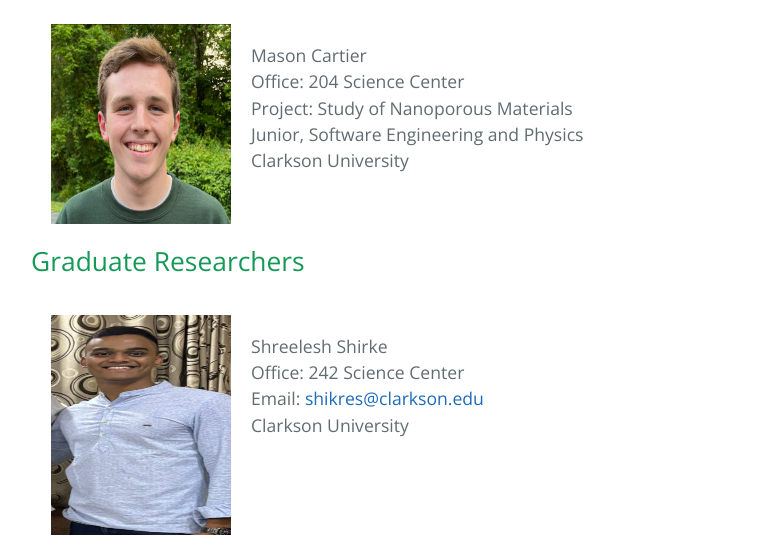
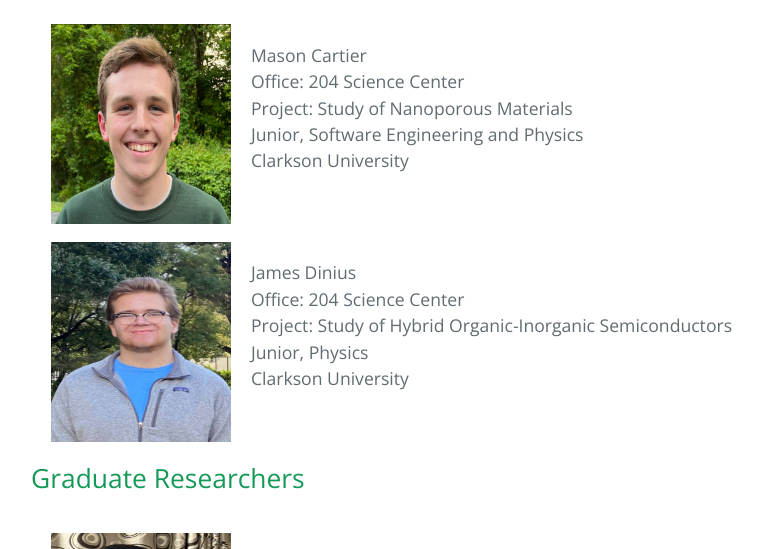
Before and after one commit to dharatrivedi/dharatrivedi.github.io, a Jekyll site: the page built from people.html, in a window 1280 px wide and 900 px high, scrolled down 799 px, cut to the strip 0-549 px from the top of the window. Shown: the whole strip, without its empty margins (233-996 px from the left). Built offline with Jekyll 4.4.1, drawn with Linux system fonts in a browser that asks for light colours.

Commit message:
Update people.html

```diff
--- a/people.html
+++ b/people.html
@@ -29,6 +29,16 @@ title: {{ site.name }}
       Office: 204 Science Center<br />
       Project: Study of Nanoporous Materials<br />
       Junior, Software Engineering and Physics<br />
+      Clarkson University<br />
+    </p>
+  </ul>
+  <ul class="clearfix">
+    <img class="img1" src="/images/JD.jpg" alt="JamesDinius" width="180" height="200"  hspace="20">
+    <p>
+      James Dinius<br />
+      Office: 204 Science Center<br />
+      Project: Study of Hybrid Organic-Inorganic Semiconductors<br />
+      Junior, Physics<br />
       Clarkson University<br />
     </p>
   </ul>
```
